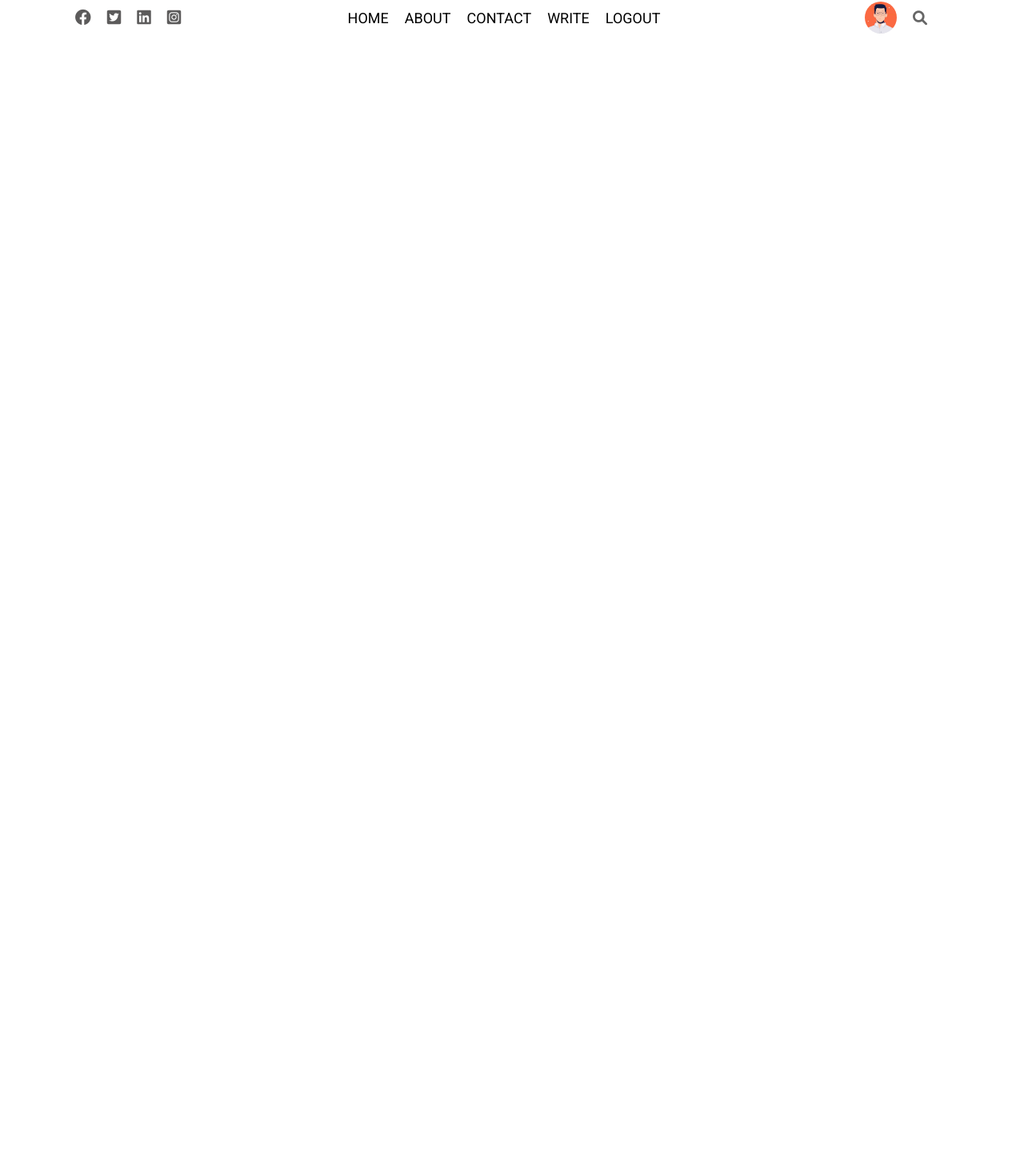
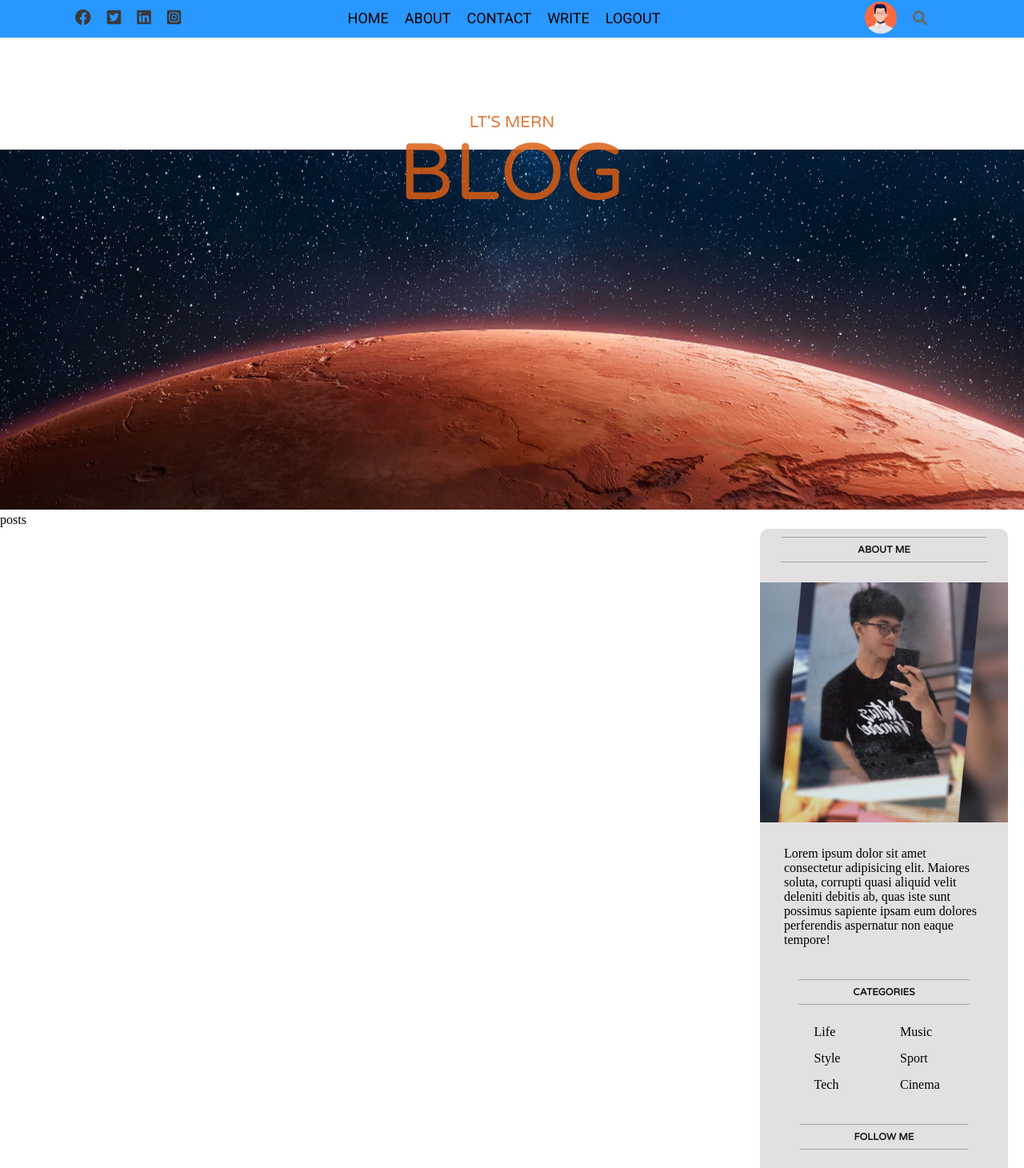
Before and after one commit to ThomasLe-dev/MERN-Blog, a React (Create React App) app: page / in a window 1280 px wide. Shown: the part 3-1463 px from the top of the page at 80% size. Before the commit the page ends 800 px from the top, so only its background shows below. Built offline with nearby package versions, Linux system fonts and the light colour scheme.

Commit message:
Homepage update

```diff
--- a/src/App.js
+++ b/src/App.js
@@ -1,9 +1,12 @@
+import Home from "./pages/home/Home";
 import TopBar from "./topbar/TopBar";
 
 function App() {
   return (
+    <>
     <TopBar/>
-
+    <Home/>
+    </>
   );
 }
 
--- a/src/header/Header.jsx
+++ b/src/header/Header.jsx
@@ -0,0 +1,15 @@
+import "./header.css";
+
+export default function Header() {
+  return(
+
+        <div className='header'>
+            <div className="header-titles">
+                <span  className="header-titles-small">LT'S MERN</span>
+                <span  className="header-titles-big">BLOG</span>
+            </div>
+            <img src="./images/wallpaper-2.jpg" alt=""  className="header-img"/>
+        </div>
+
+  );
+}
--- a/src/header/header.css
+++ b/src/header/header.css
@@ -0,0 +1,30 @@
+.header{
+  margin-top: 60px;
+}
+
+.header-titles{
+  display: flex;
+  flex-direction: column;
+  align-items: center;
+  font-family: 'Varela Round', sans-serif;
+  color: rgba(220, 93, 20, 0.849);
+}
+
+.header-titles-small{
+    position: absolute;
+    top: 18%;
+    font-size: 20px;
+}
+
+.header-titles-big{
+    position: absolute;
+    top: 20%;
+    font-size: 100px;
+}
+
+.header-img{
+  width: 100%;
+  height: 450px;
+  margin-top: 80px;
+  object-fit: cover;
+}
--- /dev/null
+++ b/src/pages/home/Home.jsx
@@ -0,0 +1,16 @@
+import Header from "../../header/Header";
+import Posts from "../../posts/Posts";
+import Sidebar from "../../sidebar/Sidebar";
+import "./home.css";
+
+export default function Home() {
+  return (
+    <>
+        <Header/>
+        <div className="home">
+          <Posts/>
+          <Sidebar/>
+        </div>
+    </>
+  );
+}
--- /dev/null
+++ b/src/pages/home/home.css
@@ -0,0 +1,3 @@
+.home{
+  display: flex;
+}
--- /dev/null
+++ b/src/posts/Posts.jsx
@@ -0,0 +1,11 @@
+import "./posts.css";
+
+export default function Posts() {
+  return (
+
+      <div className="posts">
+          posts
+      </div>
+
+);
+}
--- /dev/null
+++ b/src/posts/posts.css
@@ -0,0 +1,3 @@
+.posts{
+  flex: 9;
+}
--- /dev/null
+++ b/src/sidebar/Sidebar.jsx
@@ -0,0 +1,39 @@
+import "./sidebar.css";
+
+export default function Sidebar() {
+  return (
+
+       <div className="sidebar">
+            <div className="sidebar-item">
+                 <span className="sidebar-item--title">ABOUT ME</span>
+                 <img src="./images/me1.jpg" alt="" />
+                 <p>
+                    Lorem ipsum dolor sit amet consectetur adipisicing elit. Maiores soluta, corrupti quasi aliquid velit deleniti debitis ab, quas iste sunt possimus sapiente ipsam eum dolores perferendis aspernatur non eaque tempore!
+                 </p>
+            </div>
+
+            <div className="sidebar-item">
+            <span className="sidebar-item--title">CATEGORIES</span>
+            <ul className="sidebar-list">
+               <li className="sidebar-list--item">Life</li>
+               <li className="sidebar-list--item">Music</li>
+               <li className="sidebar-list--item">Style</li>
+               <li className="sidebar-list--item">Sport</li>
+               <li className="sidebar-list--item">Tech</li>
+               <li className="sidebar-list--item">Cinema</li>
+            </ul>
+            </div>
+
+            <div className="sidebar-item">
+            <span className="sidebar-item--title">FOLLOW ME</span>
+            <div className="sidebar-social">
+               <i className="sidebar-social--icon fab fa-facebook"></i>
+               <i className="sidebar-social--icon fab fa-twitter-square"></i>
+               <i className="sidebar-social--icon fab fa-linkedin"></i>
+               <i className="sidebar-social--icon fab fa-instagram-square"></i>
+            </div>
+            </div>
+       </div>
+
+  );
+}
--- /dev/null
+++ b/src/sidebar/sidebar.css
@@ -0,0 +1,67 @@
+.sidebar{
+  flex: 3;
+  margin: 20px;
+  padding-bottom: 30px;
+  background-color: rgb(226, 224, 224);
+  border-radius: 10px;
+  display: flex;
+  flex-direction: column;
+  align-items: center;
+}
+
+.sidebar-item{
+  display: flex;
+  flex-direction: column;
+  align-items: center;
+}
+
+.sidebar-item--title{
+  margin: 10px;
+  padding: 5px;
+  width: 80%;
+  text-align: center;
+  border-top: 1px solid #a7a4a4;
+  border-bottom: 1px solid #a7a4a4;
+  font-family: 'Varela Round', sans-serif;
+  font-size: 12px;
+  color: rgb(24, 23, 23);
+  font-weight: 600;
+  line-height: 20px;
+}
+
+.sidebar-item > img{
+  margin-top: 15px;
+  width: 100%;
+  height: 300px;
+  object-fit: cover;
+}
+
+.sidebar-item > p{
+  padding: 30px;
+}
+
+.sidebar-list{
+  list-style: none;
+  margin-bottom: 30px;
+}
+
+.sidebar-list--item{
+  display: inline-block;
+  width: 50%;
+  margin-top: 15px;
+  cursor: pointer;
+}
+
+.sidebar-social{
+  margin-top: 15px;
+  width: 250px;
+  display: flex;
+  align-items: center;
+  justify-content: center;
+}
+
+.sidebar-social--icon{
+  font-size: 18px;
+  margin-left: 12px;
+  cursor: pointer;
+}
--- a/src/topbar/topBar.css
+++ b/src/topbar/topBar.css
@@ -6,6 +6,7 @@
   display: flex;
   align-items: center;
   font-family: 'Roboto', sans-serif;
+  background-color: rgba(0, 132, 255, 0.842);
 }
 
 .topLeft, .topRight{
@@ -22,7 +23,7 @@
 .topIcon{
     font-size: 20px;
     margin: 10px;
-    color: rgb(92, 91, 91);
+    color: rgb(58, 57, 57);
     cursor: pointer;
 }
 
```
Also changed, not shown: public/images/me1.jpg (added), public/images/wallpaper-2.jpg (added).
